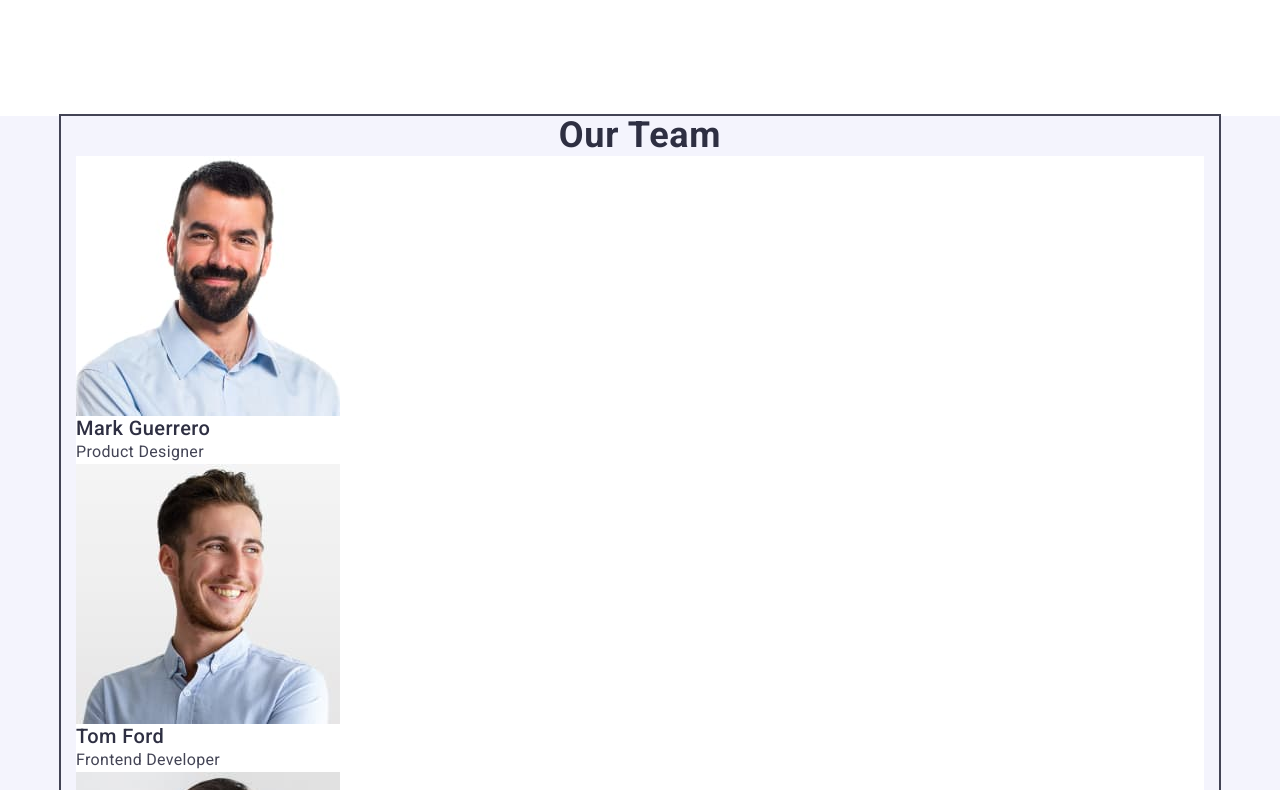
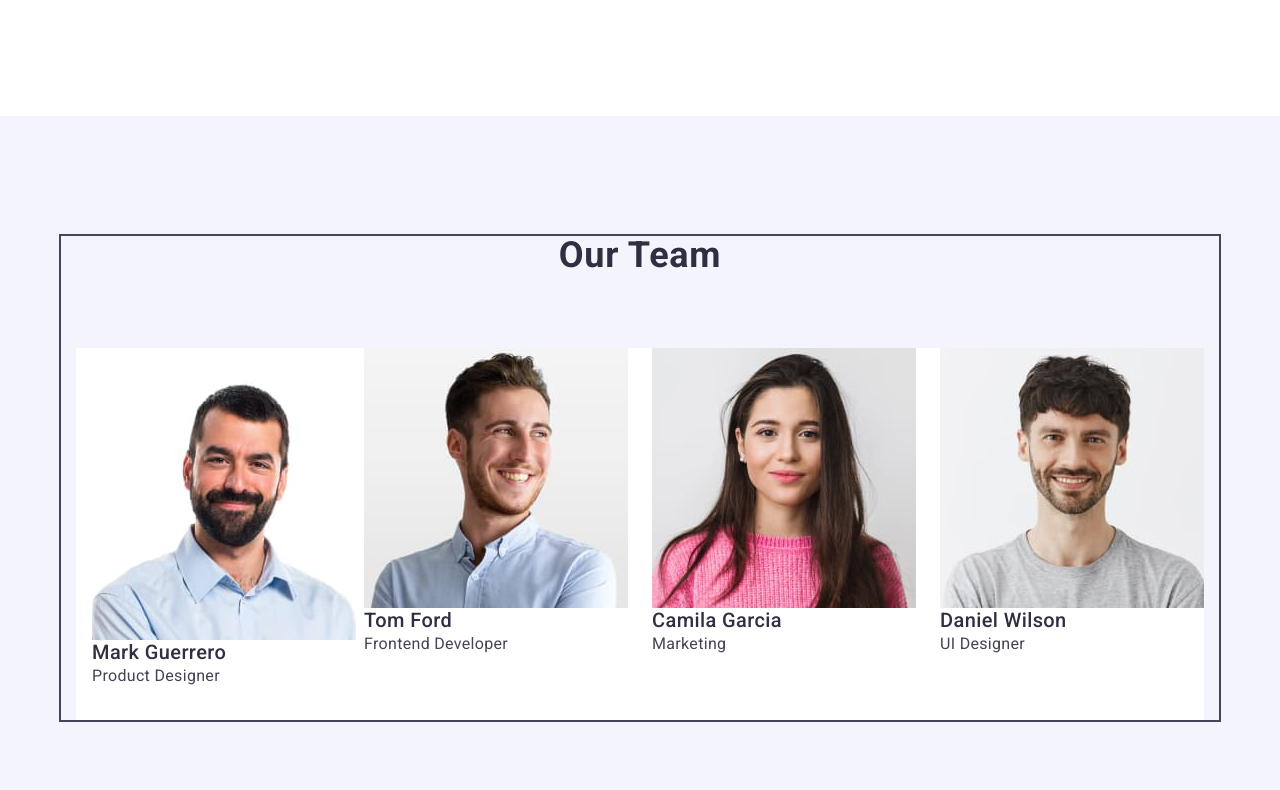
Before and after one commit to 1DaniilI/goit-markup-hw-03, a plain HTML site: page index.html in a window 1280 px wide. Shown: the part 3530-4320 px from the top of the page. Drawn offline with nearby package versions, Linux system fonts and the light colour scheme.

Commit message:
crew-item

```diff
--- a/css/styles.css
+++ b/css/styles.css
@@ -220,8 +220,19 @@ padding-bottom: 120px;
 
 .section-team{
 	background-color: #F4F4FD;
+padding: 120px 0;
 }
 
+.item-header{
+	font-size: 36px;
+	line-height: 1.11;
+	text-align: center;
+	letter-spacing: 0.02em;
+	text-transform: capitalize;
+	color: var(--color-navy-blue);
+	background-color: var(--color-cloud);
+	margin-bottom: 72px;
+}
 
 .crew-item{
 	background-color: #FFFFFF;
@@ -245,17 +256,19 @@ padding-bottom: 120px;
 
 .crew-list{
 	background-color: #FFFFFF;
-	margin-bottom: 8px;
+	display: flex;
+	gap: 24px;
 }
 
-.item-header{
-font-size: 36px;
-line-height: 1.11;
-text-align: center;
-letter-spacing: 0.02em;
-text-transform: capitalize;
-color: var(--color-navy-blue);
-background-color: var(--color-cloud);
+
+.crew-item{
+	width: calc((100% - 72px) / 4);
+	border-radius: 0px 0px 4px 4px;
+
+}
+
+.image-name{
+	padding: 32px 16px;
 }
 
 .crew-name{
--- a/index.html
+++ b/index.html
@@ -107,10 +107,12 @@
         <h2 class="item-header">Our Team</h2>
         <ul class="crew-list list">
           <li class="crew-item list">
+            <div class="image-name">
             <img src="./images/img-4.jpg" alt="Mark's photo" width="264" height="260" />
             <h3 class="crew-name">Mark Guerrero</h3>
             <p class="crew-work">Product Designer</p>
-          </li>
+        </div>
+        </li>
           <li class="crew-item list">
             <img src="./images/img-5.jpg" alt="Tom's photo" width="264" height="260" />
             <h3 class="crew-name">Tom Ford</h3>
```
